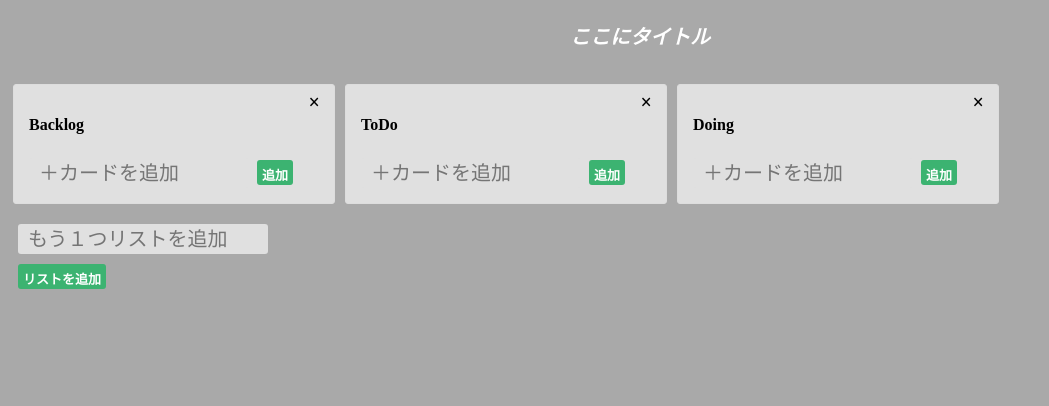
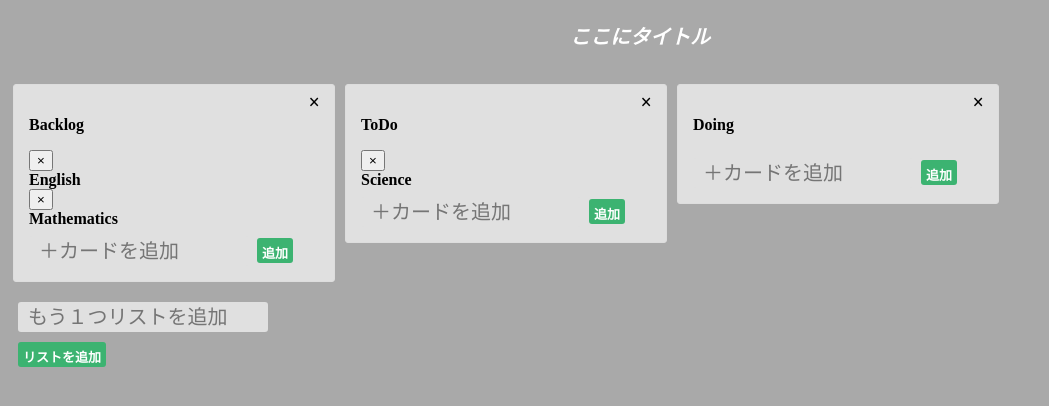
Before and after one commit to sorafujiyama/task, a Vue app: page / in a window 1280 px wide. Shown: the top 406 px of the page, without its empty margins (0-1049 px from the left). Built offline with nearby package versions, Linux system fonts and the light colour scheme.

Commit message:
リスト内に追加したカードを表示

```diff
--- a/src/components/Board.vue
+++ b/src/components/Board.vue
@@ -8,6 +8,7 @@
         <list v-for="(item,index) in lists"
           :key="item.id"
           :title="item.title"
+          :cards="item.cards"
           :listIndex="index"
         />
         <list-add />
--- /dev/null
+++ b/src/components/Card.vue
@@ -0,0 +1,37 @@
+<template>
+  <!-- ★ここから追加 -->
+  <div class="card">
+    <button class="close-button" @click="removeCardFromList">
+      ×
+    </button>
+    <div class="body">
+      {{ body }}
+    </div>
+  </div>
+</template>
+
+<script>
+export default {
+  props: {
+    body: {
+      type: String,
+      required: true
+    },
+    listIndex: {
+      type: Number,
+      required: true
+    },
+    cardIndex: {
+      type: Number,
+      required: true
+    }
+  },
+  methods: {
+    removeCardFromList() {
+      if(confirm('本当にこのカードを削除しますか？')) {
+        this.$store.dispatch('removeCardFromList', { cardIndex: this.cardIndex, listIndex: this.listIndex })
+      }
+    }
+  },
+}
+</script>
--- a/src/components/List.vue
+++ b/src/components/List.vue
@@ -4,22 +4,34 @@
       <p class="list-title">{{ title }}</p>
       <div class="deletelist" @click="removeList">×</div>
     </div>
+    <card v-for="(item, index) in cards"
+          :body="item.body"
+          :key="item.id"
+          :cardIndex="index"
+          :listIndex="listIndex"
+    />
     <card-add :listIndex="listIndex"/>
   </div>
 </template>
 
 <script>
 import CardAdd from './CardAdd'
+import Card from './Card'
 
   export default {
     components: {
-      CardAdd
+      CardAdd,
+      Card
     },
     props: {
       title: {
         type: String,
         required:true
       },
+      cards: {
+        type: Array,
+        required: true
+       },
       listIndex: {
         type: Number,
         required: true
```
